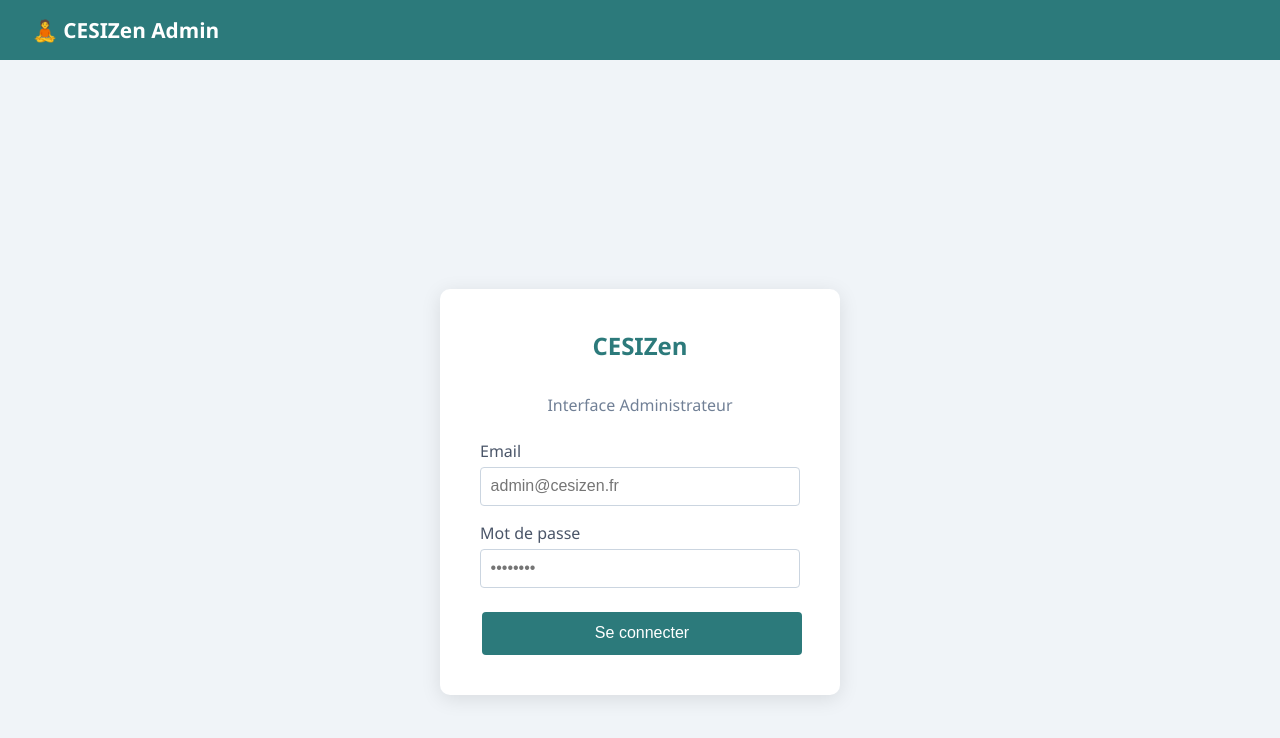
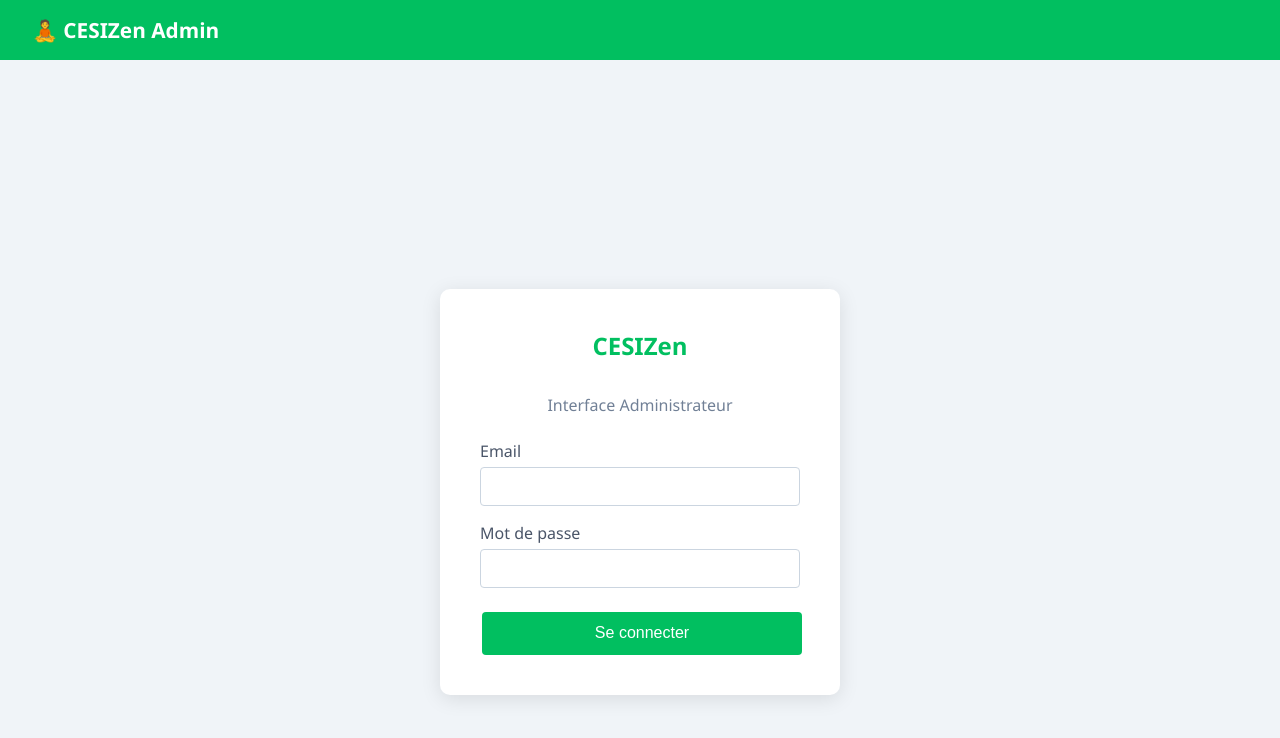
Before and after one commit to LangBapt/Cesizen-BackOffice, a React (Vite) app: page /login in a window 1280 px wide. Shown: the top 738 px of the page. Built offline with nearby package versions, Linux system fonts and the light colour scheme.

Commit message:
feat : changement de la couleur de fond du backoffice

```diff
--- a/src/index.css
+++ b/src/index.css
@@ -1,19 +1,19 @@
 * { box-sizing: border-box; margin: 0; padding: 0; }
 body { font-family: 'Segoe UI', Tahoma, Geneva, Verdana, sans-serif; background: #f0f4f8; color: #333; }
-.navbar { background: #2c7a7b; color: white; padding: 0 2rem; display: flex; align-items: center; justify-content: space-between; height: 60px; }
+.navbar { background: #01bf60; color: white; padding: 0 2rem; display: flex; align-items: center; justify-content: space-between; height: 60px; }
 .navbar h1 { font-size: 1.3rem; }
 .navbar nav a { color: white; text-decoration: none; margin-left: 1.5rem; font-size: 0.95rem; }
 .navbar nav a:hover { text-decoration: underline; }
 .navbar button { background: #e53e3e; border: none; color: white; padding: 0.4rem 1rem; border-radius: 4px; cursor: pointer; }
 .container { max-width: 1200px; margin: 2rem auto; padding: 0 1rem; }
 .card { background: white; border-radius: 8px; padding: 1.5rem; margin-bottom: 1rem; box-shadow: 0 2px 6px rgba(0,0,0,0.08); }
-.card h2 { margin-bottom: 1rem; color: #2c7a7b; }
+.card h2 { margin-bottom: 1rem; color: #01bf60; }
 table { width: 100%; border-collapse: collapse; }
 th, td { padding: 0.8rem 1rem; text-align: left; border-bottom: 1px solid #e2e8f0; }
 th { background: #edf2f7; font-weight: 600; color: #4a5568; }
 tr:hover { background: #f7fafc; }
 .btn { padding: 0.4rem 0.9rem; border: none; border-radius: 4px; cursor: pointer; font-size: 0.85rem; margin: 0 2px; }
-.btn-primary { background: #2c7a7b; color: white; }
+.btn-primary { background: #01bf60; color: white; }
 .btn-danger { background: #e53e3e; color: white; }
 .btn-warning { background: #d69e2e; color: white; }
 .btn-success { background: #38a169; color: white; }
@@ -28,13 +28,13 @@ tr:hover { background: #f7fafc; }
 .badge-user { background: #fefcbf; color: #744210; }
 .modal-overlay { position: fixed; inset: 0; background: rgba(0,0,0,0.4); display: flex; align-items: center; justify-content: center; z-index: 100; }
 .modal { background: white; padding: 2rem; border-radius: 8px; width: 90%; max-width: 500px; max-height: 90vh; overflow-y: auto; }
-.modal h3 { margin-bottom: 1.5rem; color: #2c7a7b; }
+.modal h3 { margin-bottom: 1.5rem; color: #01bf60; }
 .login-wrapper { min-height: 100vh; display: flex; align-items: center; justify-content: center; }
 .login-box { background: white; padding: 2.5rem; border-radius: 10px; width: 100%; max-width: 400px; box-shadow: 0 4px 20px rgba(0,0,0,0.1); }
-.login-box h2 { text-align: center; margin-bottom: 2rem; color: #2c7a7b; }
+.login-box h2 { text-align: center; margin-bottom: 2rem; color: #01bf60; }
 .error-msg { color: #e53e3e; font-size: 0.9rem; margin-top: 0.5rem; }
 .success-msg { color: #38a169; font-size: 0.9rem; margin-top: 0.5rem; }
 .stats-grid { display: grid; grid-template-columns: repeat(auto-fit, minmax(200px, 1fr)); gap: 1rem; margin-bottom: 2rem; }
 .stat-card { background: white; border-radius: 8px; padding: 1.5rem; box-shadow: 0 2px 6px rgba(0,0,0,0.08); text-align: center; }
-.stat-card .number { font-size: 2.5rem; font-weight: 700; color: #2c7a7b; }
+.stat-card .number { font-size: 2.5rem; font-weight: 700; color: #01bf60; }
 .stat-card .label { color: #718096; margin-top: 0.3rem; }
--- a/src/pages/DashboardPage.jsx
+++ b/src/pages/DashboardPage.jsx
@@ -18,7 +18,7 @@ const DashboardPage = () => {
 
   return (
     <div>
-      <h2 style={{ marginBottom: "1.5rem", color: "#2c7a7b" }}>Tableau de bord</h2>
+      <h2 style={{ marginBottom: "1.5rem", color: "#01bf60" }}>Tableau de bord</h2>
       <div className="stats-grid">
         <div className="stat-card">
           <div className="number">{stats.users}</div>
--- a/src/pages/LoginPage.jsx
+++ b/src/pages/LoginPage.jsx
@@ -27,11 +27,11 @@ const LoginPage = () => {
         <form onSubmit={handleSubmit}>
           <div className="form-group">
             <label>Email</label>
-            <input type="email" value={form.email} onChange={e => setForm({ ...form, email: e.target.value })} required placeholder="admin@cesizen.fr" />
+            <input type="email" value={form.email} onChange={e => setForm({ ...form, email: e.target.value })} />
           </div>
           <div className="form-group">
             <label>Mot de passe</label>
-            <input type="password" value={form.password} onChange={e => setForm({ ...form, password: e.target.value })} required placeholder="••••••••" />
+            <input type="password" value={form.password} onChange={e => setForm({ ...form, password: e.target.value })} />
           </div>
           {error && <p className="error-msg">{error}</p>}
           <button type="submit" className="btn btn-primary" style={{ width: "100%", padding: "0.8rem", marginTop: "0.5rem", fontSize: "1rem" }}>
```
